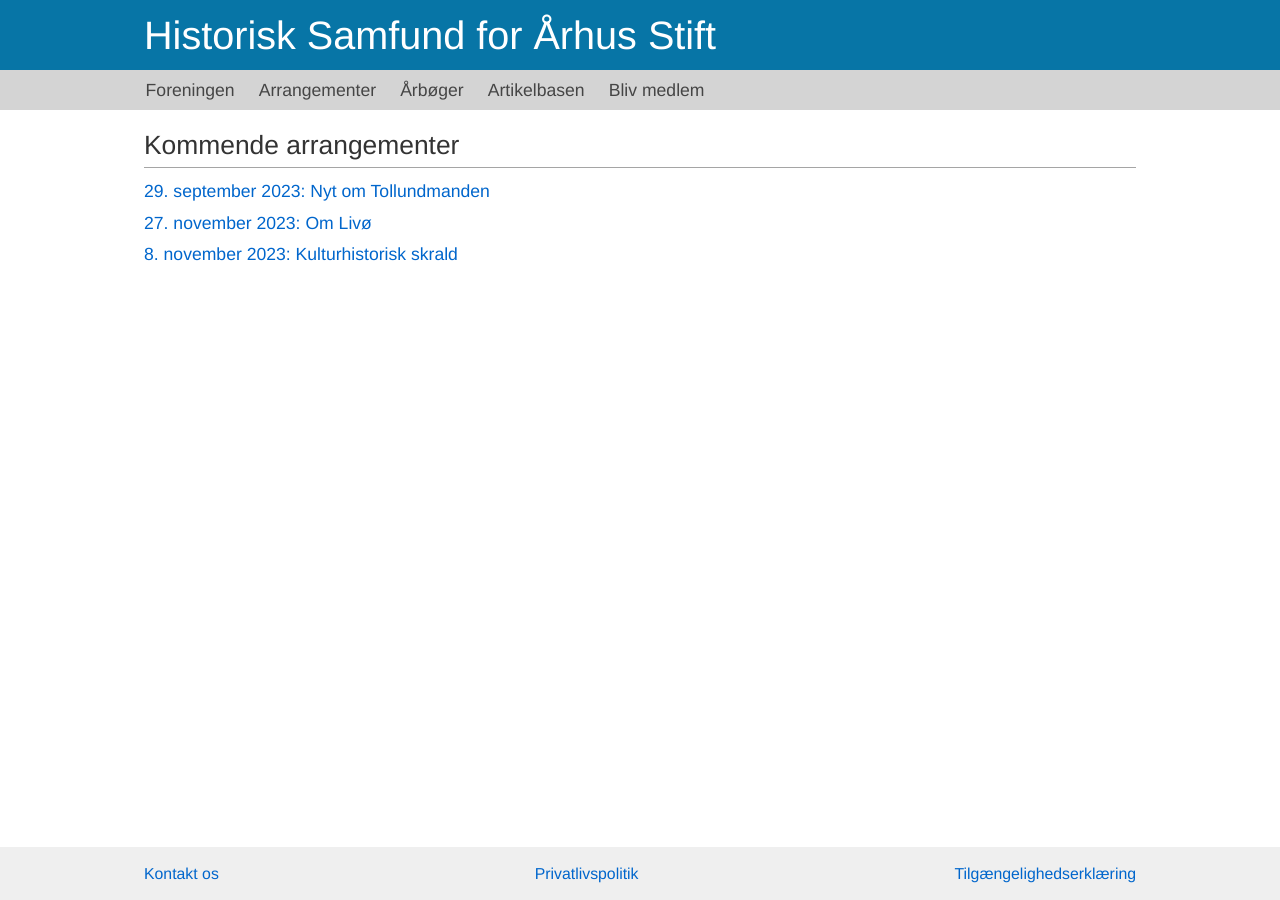
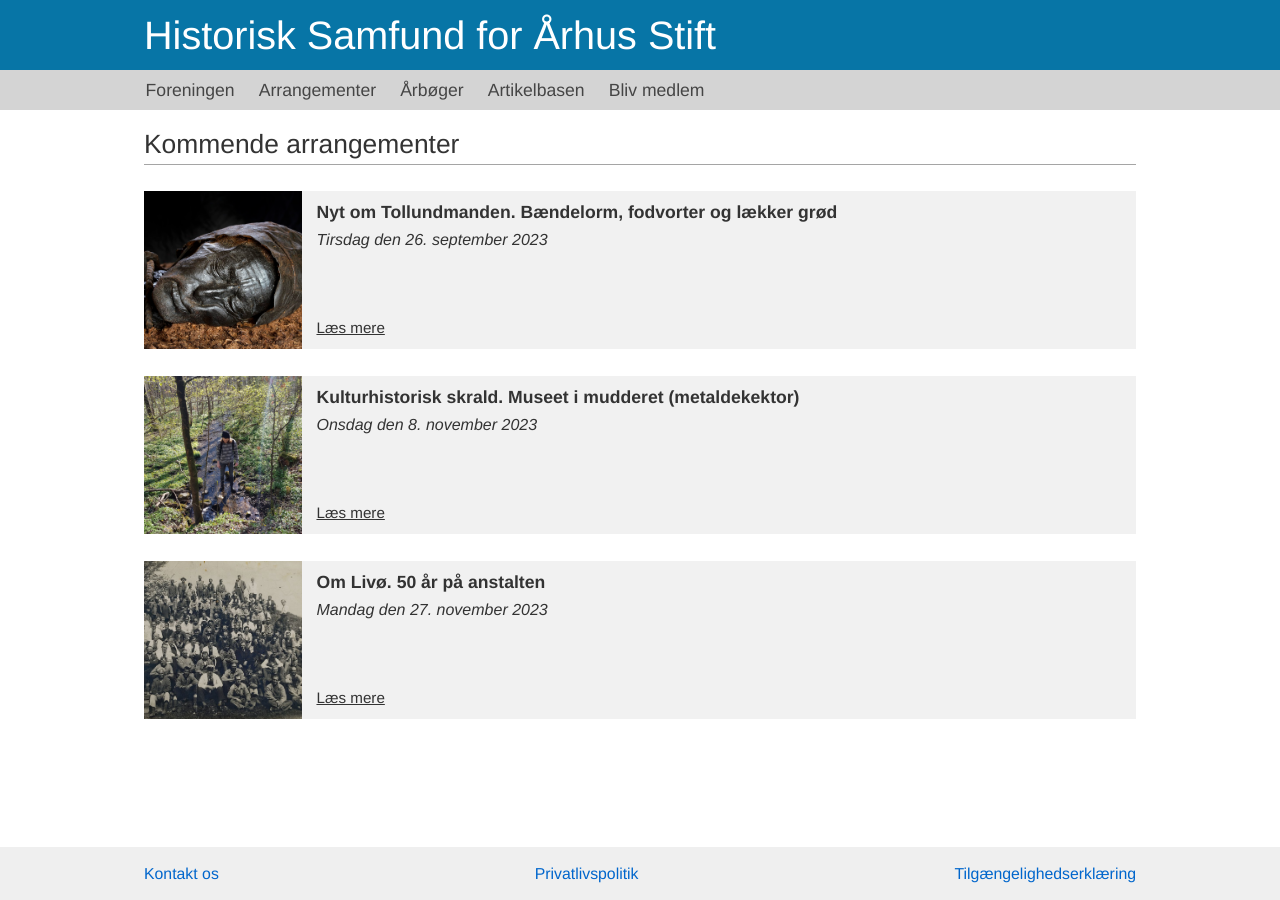
Before and after one commit to guldhorn/historisk-samfund, a Jekyll site: the page built from arrangementer/index.md, in a window 1280 px wide. Built offline with Jekyll 4.4.1, drawn with Linux system fonts in a browser that asks for light colours.

Commit message:
Arrangements implemented, alpha version

```diff
--- a/_layouts/arrangement.html
+++ b/_layouts/arrangement.html
@@ -1,6 +1,5 @@
 ---
 layout: default
-show_title: false
 ---
 
 <div class="arrangement">
--- a/arrangementer/index.md
+++ b/arrangementer/index.md
@@ -1,9 +1,43 @@
 ---
 layout: default
 title: Arrangementer
+arrangements:
+  - url: /arrangementer/2023-09-26-nyt-om-tollundmanden
+    image: tollundmanden-arrangement.jpg
+    alt: Foredrag om Tollundmanden
+    title: Nyt om Tollundmanden. Bændelorm, fodvorter og lækker grød
+    text: Tirsdag den 26. september 2023
+  - url: /arrangementer/2023-11-08-kulturhistorisk-skrald
+    image: kulturhistorisk-skrald-arrangement.jpg
+    alt: Foredrag om kulturhistorisk skrald
+    title: Kulturhistorisk skrald. Museet i mudderet (metaldekektor)
+    text: Onsdag den 8. november 2023
+  - url: /arrangementer/2023-11-27-om-livoe
+    image: livoe-arrangement.jpg
+    alt: Foredrag om Livø
+    title: Om Livø. 50 år på anstalten
+    text: Mandag den 27. november 2023
 ---
 
-# Kommende arrangementer
+<h1>Kommende arrangementer</h1>
+<ul class="future-arrangements">
+{% for arr in page.arrangements %}
+    <li class="future-arrangement">
+        <a class="" href="{{ arr.url }}">
+            <div class="future-arrangement-image">
+                <img src="/assets/{{ arr.image }}">
+            </div>
+            <div class="future-arrangement-textbox">
+                <div class="future-arrangement-title">{{ arr.title }}</div>
+                <div class="future-arrangement-time">{{ arr.text }}</div>
+                <div class="future-arrangement-read-more">Læs mere</div>
+            </div>
+        </a>
+    </li>
+{% endfor %}
+</ul>
+
+<!--
 - [29. september 2023: Nyt om Tollundmanden](/arrangementer/2023-09-26-nyt-om-tollundmanden)
 - [27. november 2023: Om Livø](/arrangementer/2023-11-27-om-livoe)
-- [8. november 2023: Kulturhistorisk skrald](/arrangementer/2023-11-08-kulturhistorisk-skrald)
+- [8. november 2023: Kulturhistorisk skrald](/arrangementer/2023-11-08-kulturhistorisk-skrald) -->
--- a/assets/main.css
+++ b/assets/main.css
@@ -113,7 +113,7 @@ footer {
     margin: 0 auto;
     margin-bottom: 2em;
     padding: 1rem;
-    line-height: 1.8em;
+    line-height: 1.6em;
 }
 .page-footer {
     max-width: 1024px;
@@ -462,4 +462,73 @@ input {
 }
 .arrangement-image {
     width: 100%;
+    max-height: 500px;
+    object-fit: cover;
 }
+/* from /arrangments */
+.future-arrangements {
+    margin-top: 1.5em;
+}
+.future-arrangement {
+    margin-bottom: 1.5em;
+}
+.future-arrangement a {
+    color: #333;
+    text-decoration: none;
+    display: flex;
+}
+.future-arrangement a:hover {
+    text-decoration: none;
+}
+.future-arrangement-image {
+    width: 7em;
+    height: 7em;
+}
+@media (min-width: 30em) {
+    .future-arrangement-image {
+        width: 9em;
+        height: 9em;
+    }
+}
+
+.future-arrangement-image img {
+    width: 100%;
+    height: 100%;
+    object-fit: cover;
+}
+.future-arrangement-textbox {
+    display: flex;
+    flex-flow: column;
+    flex: 1;
+    padding: .4em .8em;
+    background-color: #f1f1f1;
+}
+.future-arrangement-title {
+    font-weight: bold;
+    font-size: .9em;
+}
+@media (min-width: 30em) {
+    .future-arrangement-title {
+        font-size: 1em;
+    }
+}
+.future-arrangement-time {
+    font-style: italic;
+    font-size: .9rem;
+    flex: 1;
+}
+@media (min-width: 28em) {
+    .future-arrangement-time {
+        font-size: 1rem;
+    }
+}
+.future-arrangement-read-more {
+    display: none;
+    text-decoration: underline;
+    font-size: .95rem;
+}
+@media (min-width: 33em) {
+    .future-arrangement-read-more {
+        display: block;
+    }
+}
--- a/assets/slideshow.css
+++ b/assets/slideshow.css
@@ -66,14 +66,25 @@
   position: relative;
 }
 .slide-textbox {
-  position: absolute;
-  bottom: 0;
-  left: 0;
-  padding: .5em;
-  color: black;
-  background-color: white;
-  background: rgb(255, 255, 255);/* Fallback color */
-  background: rgba(255, 255, 255, 0.7);/* Black background with opacity */
-
-  opacity: .7;
+  display: none;
 }
+@media screen and (min-width: 45em) {
+  .slide-textbox {
+    display: block;
+    position: absolute;
+    bottom: 0;
+    left: 0;
+    padding: 1.5em;
+    color: #4a4a49;
+    background-color: white;
+    opacity: .9;
+    max-width: 30em;
+  }
+  .slide-title {
+    font-size: 1.3rem;
+    margin-bottom: .6em;
+  }
+  .slide-text {
+    margin-bottom: .6em;
+  }
+}
```
Also changed, not shown: index.md (+32 -2 lines).
